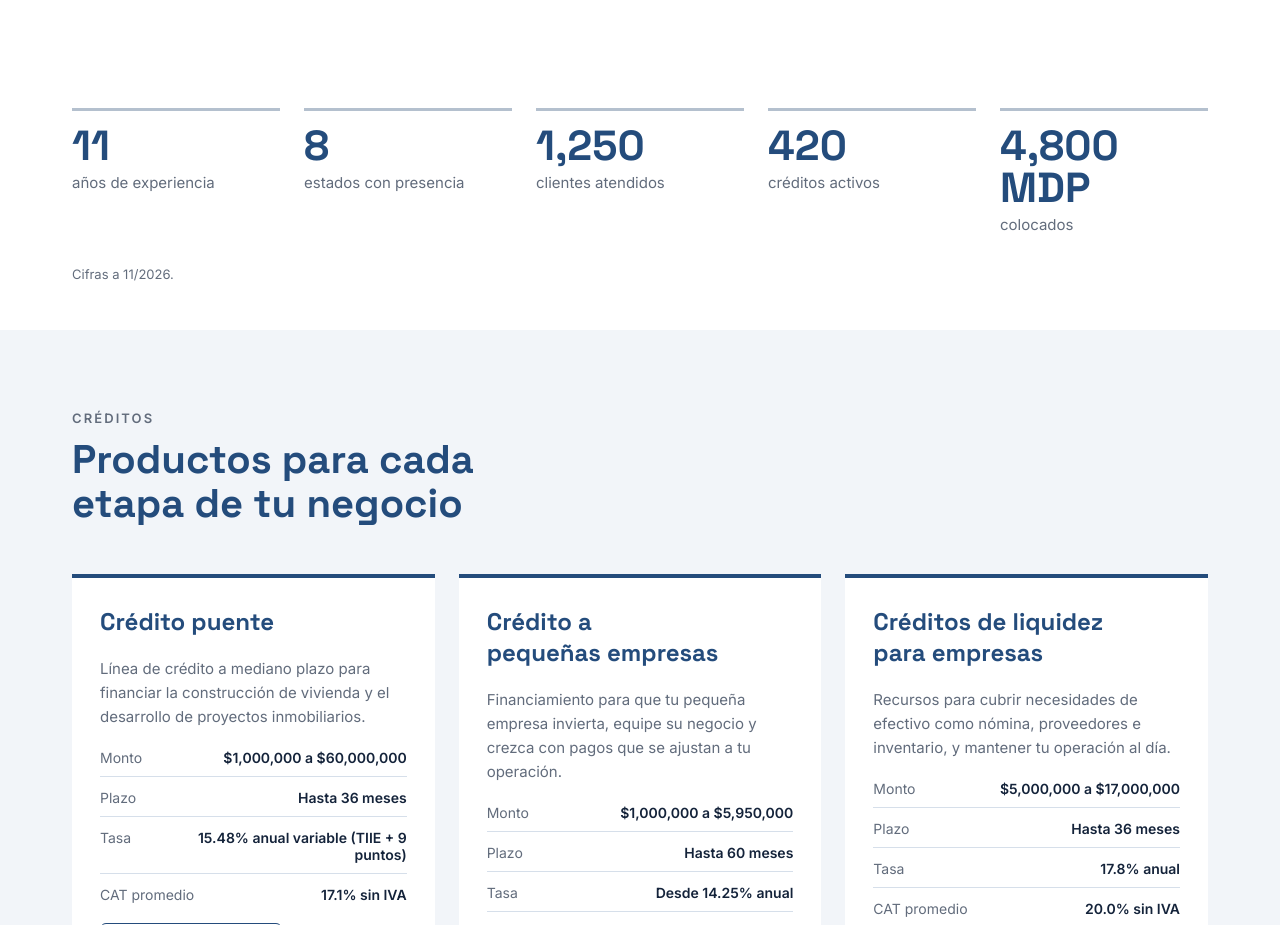
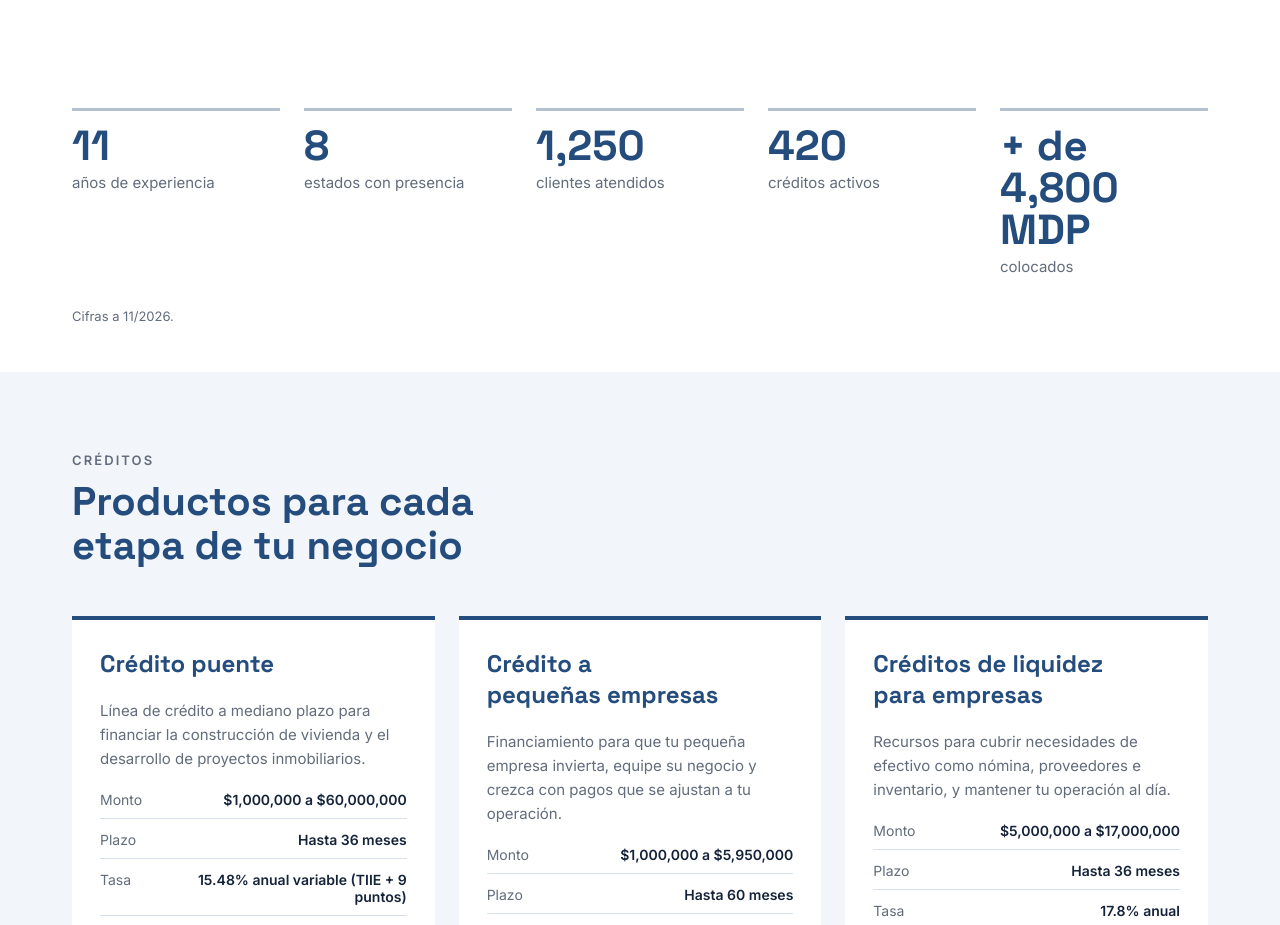
Before and after one commit to Mentek03/interfinanciera-regional, a plain HTML site: page index.html in a window 1280 px wide. Shown: the part 1520-2445 px from the top of the page. Drawn offline with Linux system fonts and the light colour scheme.

Commit message:
Update index.html

```diff
--- a/index.html
+++ b/index.html
@@ -167,7 +167,7 @@ a:focus-visible,button:focus-visible,input:focus-visible,select:focus-visible{ou
 <span style="font-size:15px;color:#626C7C">créditos activos</span>
 </div>
 <div style="flex:1 1 150px;min-width:0;display:flex;flex-direction:column;gap:6px;border-top:3px solid #B4C0CE;padding-top:14px">
-<span style="font-family:'Space Grotesk',sans-serif;font-size:42px;font-weight:700;line-height:1;color:#244C7C">4,800 MDP</span>
+<span style="font-family:'Space Grotesk',sans-serif;font-size:42px;font-weight:700;line-height:1;color:#244C7C">+ de 4,800 MDP</span>
 <span style="font-size:15px;color:#626C7C">colocados</span>
 </div>
 </div>
```
